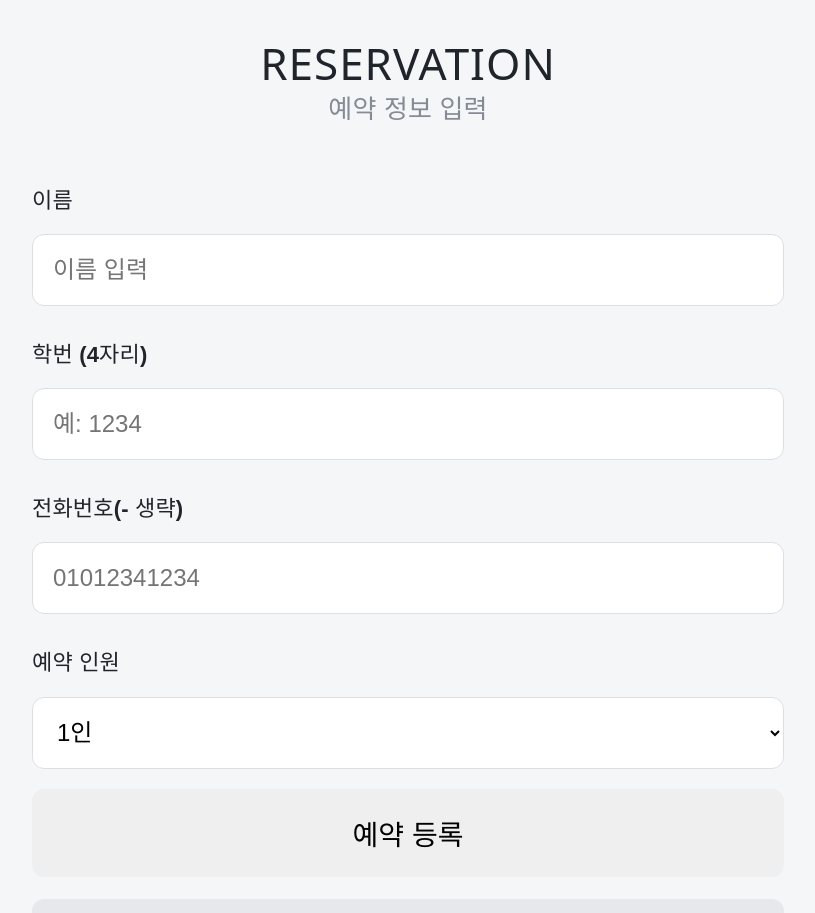
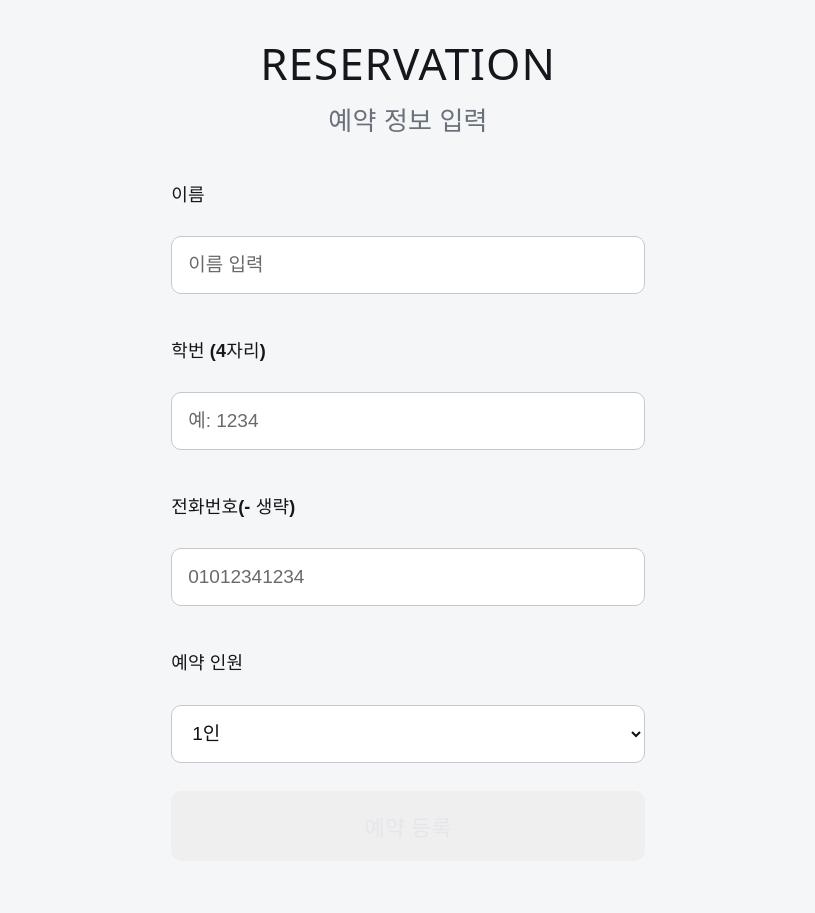
Before and after one commit to sch-Anthony/room-reservation, a React (Vite) app: page /#/reserve in a window 1280 px wide. Shown: the top 913 px of the page, without its empty margins (232-1047 px from the left). Built offline with nearby package versions, Linux system fonts and the light colour scheme; no server answers.

Commit message:
fix final

```diff
--- a/src/style.css
+++ b/src/style.css
@@ -1,12 +1,13 @@
 * { box-sizing: border-box; }
 
-/* Vite 템플릿 기본 스타일 초기화 */
+/* Vite 템플릿 기본 스타일 초기화 + 좌우 선 제거 */
 #root {
   width: 100%;
-  max-width: none;
-  margin: 0;
-  padding: 0;
-  border: none;
+  max-width: none !important;
+  margin: 0 !important;
+  padding: 0 !important;
+  border: none !important;
+  border-inline: none !important;
   text-align: initial;
   display: block;
   min-height: 0;
@@ -18,21 +19,26 @@ body {
   min-width: 0;
   margin: 0;
   background: #f5f6f8;
-  color: #20242b;
+  color: #14171c;
   font-family: Arial, sans-serif;
   font-size: 22px;
 }
 
-/* 가운데 정렬 + 확대된 폭 */
+/* 화면 전체를 세로로 꽉 채우고 요소 사이 간격을 벌림 */
 .container {
   width: 100%;
-  max-width: 800px;
+  max-width: 640px;
+  min-height: 100vh;
   margin: 0 auto;
   padding: 50px 24px;
+  display: flex;
+  flex-direction: column;
+  justify-content: space-between;
+  gap: 32px;
 }
 
 h1 {
-  color: #20242b;
+  color: #14171c;
   margin: 0;
   font-size: 44px;
   letter-spacing: 1px;
@@ -41,42 +47,52 @@ h1 {
 
 .subtitle {
   text-align: center;
-  color: #858b95;
+  color: #6b717b;
   font-size: 26px;
-  margin: 20px 0 50px;
+  margin: 0;
 }
 
+/* 예약 현황 박스: 정사각형에 가까운 직사각형 */
 .count-card {
   width: 100%;
-  padding: 80px 24px;
-  margin: 40px 0;
+  aspect-ratio: 10 / 9;
+  padding: 24px;
+  margin: 0;
   background: #e6e8ec;
   border-radius: 16px;
   text-align: center;
   font-size: 26px;
+  display: flex;
+  flex-direction: column;
+  align-items: center;
+  justify-content: center;
 }
 
 .count {
-  font-size: 8rem;
+  font-size: 9rem;
+  line-height: 1.1;
 }
 
 form {
   display: flex;
   flex-direction: column;
-  gap: 20px;
+  justify-content: space-around;
+  flex: 1;
+  gap: 28px;
 }
 
 label {
   font-size: 22px;
   font-weight: bold;
   margin-top: 16px;
+  color: #14171c;
 }
 
 input, select {
   width: 100%;
   height: 72px;
   padding: 0 20px;
-  border: 1px solid #dce0e5;
+  border: 1px solid #c4c9d0;
   border-radius: 12px;
   background: white;
   font-size: 24px;
@@ -90,6 +106,7 @@ button {
   font-size: 24px;
   font-weight: bold;
   cursor: pointer;
+  color: #e4e6ea;
 }
 
 button:disabled {
@@ -103,9 +120,39 @@ button:disabled {
 }
 
 .back-button {
-  background: #e6e8ec;
-  color: #333;
+  background: #cfd3d9;
+  color: #1f1f1f;
   margin-top: 22px;
+}
+
+/* 예약 화면(form 안)의 입력 상자와 버튼: 약 4/5 크기 */
+form input,
+form select {
+  width: 80%;
+  height: 58px;
+  padding: 0 16px;
+  font-size: 19px;
+  border-radius: 10px;
+  align-self: center;
+}
+
+form label {
+  width: 80%;
+  align-self: center;
+  font-size: 18px;
+}
+
+form button {
+  width: 80%;
+  min-height: 61px;
+  font-size: 19px;
+  border-radius: 10px;
+  align-self: center;
+}
+
+form .primary-button {
+  font-size: 22px;
+  padding: 19px;
 }
 
 .admin-container {
@@ -123,3 +170,52 @@ button:disabled {
 }
 
 .reservation-card {
+  background: white;
+  padding: 30px;
+  border-radius: 16px;
+  margin-top: 24px;
+  overflow-wrap: anywhere;
+  font-size: 24px;
+}
+
+.reservation-card span {
+  margin-left: 14px;
+  color: #6b717b;
+}
+
+.reservation-card p {
+  font-size: 22px;
+}
+
+.delete-button {
+  background: #d2d2d2;
+  color: #8f1b11;
+  margin-top: 18px;
+}
+
+footer {
+  text-align: center;
+  color: #888888;
+  font-size: 18px;
+  margin-top: auto;
+}
+
+input,
+select,
+textarea {
+  color: #111111 !important;
+  background-color: #ffffff !important;
+  -webkit-text-fill-color: #111111;
+  caret-color: #111111;
+}
+
+input::placeholder,
+textarea::placeholder {
+  color: #6a6a6a;
+  -webkit-text-fill-color: #6a6a6a;
+}
+
+select option {
+  color: #111111;
+  background-color: #ffffff;
+}
```
